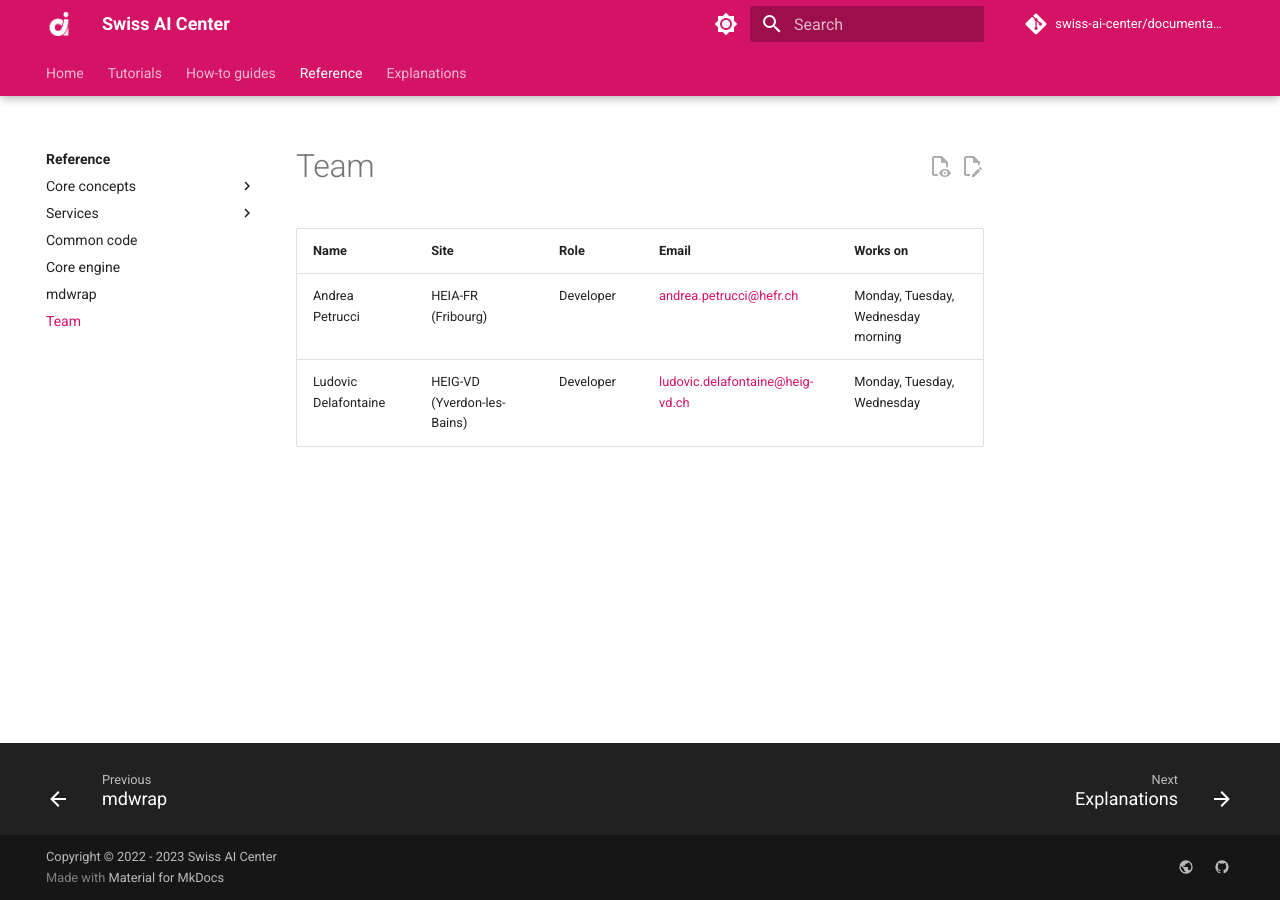
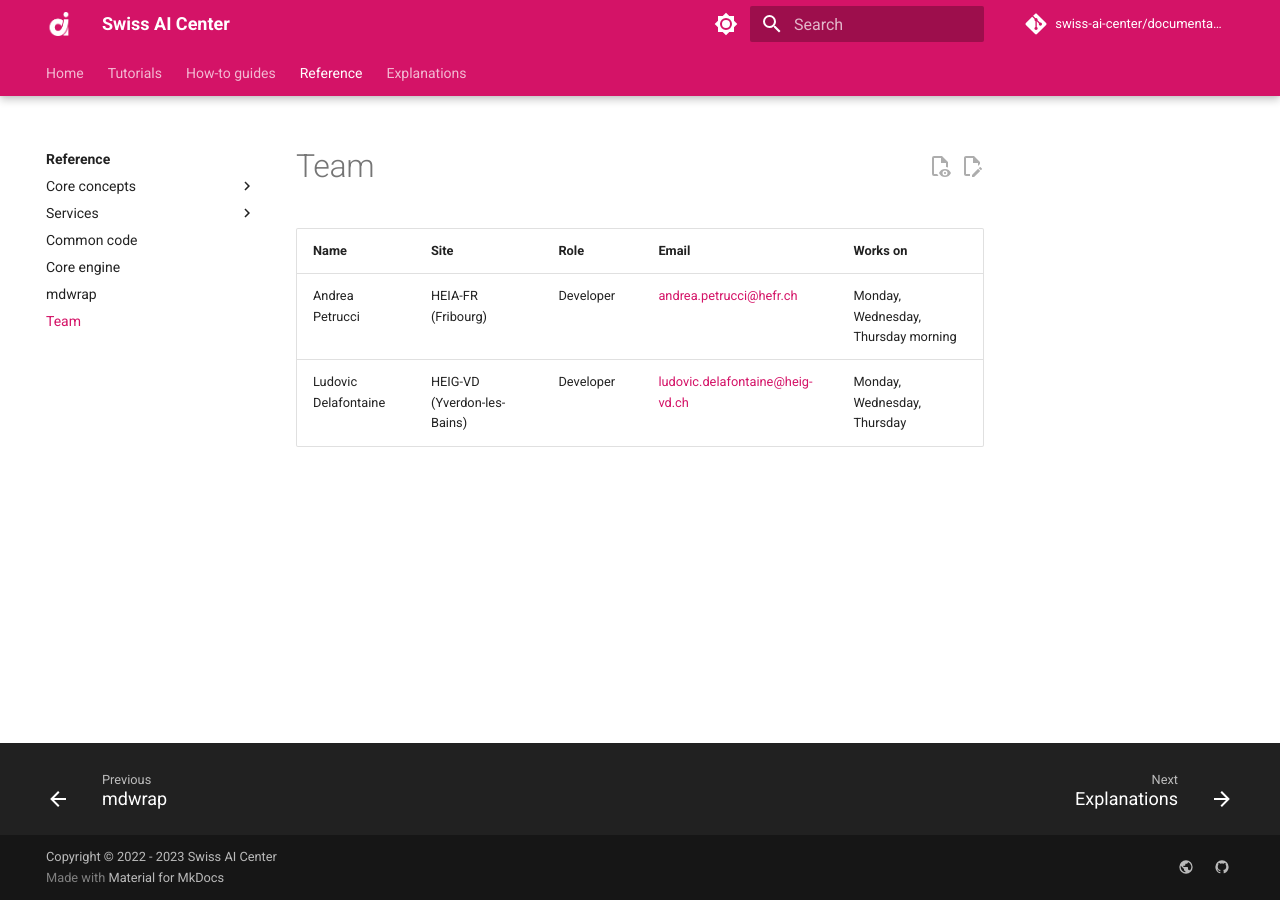
Before and after one commit to swiss-ai-center/documentation, an MkDocs documentation site: the page built from docs/reference/team.md, in a window 1280 px wide. Built offline with MkDocs 1.6.1 and Material for MkDocs 9.7.7, drawn with Linux system fonts in a browser that asks for light colours; comment, search, counter and statistics services are not loaded; part of the change alters nothing that is shown.

Commit message:
Fix wrong URLs

```diff
--- a/docs/reference/common-code.md
+++ b/docs/reference/common-code.md
@@ -8,5 +8,5 @@ services.
 
 The following elements are shared:
 
-- Models
+- Python Models
 - GitHub Actions
--- a/docs/reference/core-engine.md
+++ b/docs/reference/core-engine.md
@@ -11,12 +11,14 @@
 
 The Core engine allows to create and manage pipelines of microservices.
 
-The Core engine is split in two services:
+The Core engine is split in two main services:
 
 - [Core engine Backend](#backend) - The API to register services and create
   pipelines
 - [Core engine Frontend](#frontend) - The user interface to interact with the
   backend
+
+Another service is available, [Glitchtip](TODO), to centralize the logging errors thrown by the Core engine and its services.
 
 ## Backend
 
--- a/docs/reference/services/doodle.md
+++ b/docs/reference/services/doodle.md
@@ -1,10 +1,10 @@
 # doodle
 
 - [:material-account-group: Main author - HES-SO Valais-Wallis](https://www.hes-so.ch/swiss-ai-center/equipe)
-- [:material-git: Code](https://github.com/swiss-ai-center/ae-ano-detection-service)
-- [:material-kubernetes: Deployment configuration](https://github.com/swiss-ai-center/ae-ano-detection-service/tree/main/model-serving/kubernetes)
-- [:material-test-tube: Staging](https://ae-ano-detection-swiss-ai-center.kube.isc.heia-fr.ch)
-- [:material-factory: Production (not available yet)](https://ae-ano-detection.swiss-ai-center.ch)
+- [:material-git: Code](https://github.com/swiss-ai-center/doodle-service)
+- [:material-kubernetes: Deployment configuration](https://github.com/swiss-ai-center/doodle-service/tree/main/model-serving/kubernetes)
+- [:material-test-tube: Staging](https://doodle-swiss-ai-center.kube.isc.heia-fr.ch)
+- [:material-factory: Production (not available yet)](https://doodle.swiss-ai-center.ch)
 
 This service uses a Convolutional Neural Network (CNN) to guess what a user has
 drawn (in a black and white image).
--- a/docs/reference/services/integrity-checker.md
+++ b/docs/reference/services/integrity-checker.md
@@ -1,6 +1,6 @@
 # integrity-checker
 
-- [:material-account-group: Main author - HEIA-FR](https://www.hes-so.ch/swiss-ai-center/equipe)
+- [:material-account-group: Main author - HE-Arc](https://www.hes-so.ch/swiss-ai-center/equipe)
 - [:material-git: Code](https://github.com/swiss-ai-center/integrity-checker-service)
 - [:material-kubernetes: Deployment configuration](https://github.com/swiss-ai-center/integrity-checker-service/tree/main/kubernetes)
 - [:material-test-tube: Staging](https://integrity-checker-swiss-ai-center.kube.isc.heia-fr.ch)
--- a/docs/reference/team.md
+++ b/docs/reference/team.md
@@ -2,5 +2,5 @@
 
 | Name                  | Site                          | Role      | Email                                     | Works on                              |
 | --------------------- | ----------------------------- | --------- | ----------------------------------------- | ------------------------------------- |
-| Andrea Petrucci       | HEIA-FR (Fribourg)            | Developer | <mailto:andrea.petrucci@hefr.ch>          | Monday, Tuesday, Wednesday morning    |
-| Ludovic Delafontaine  | HEIG-VD (Yverdon-les-Bains)   | Developer | <mailto:ludovic.delafontaine@heig-vd.ch>  | Monday, Tuesday, Wednesday            |
+| Andrea Petrucci       | HEIA-FR (Fribourg)            | Developer | <mailto:andrea.petrucci@hefr.ch>          | Monday, Wednesday, Thursday morning    |
+| Ludovic Delafontaine  | HEIG-VD (Yverdon-les-Bains)   | Developer | <mailto:ludovic.delafontaine@heig-vd.ch>  | Monday, Wednesday, Thursday            |
```
